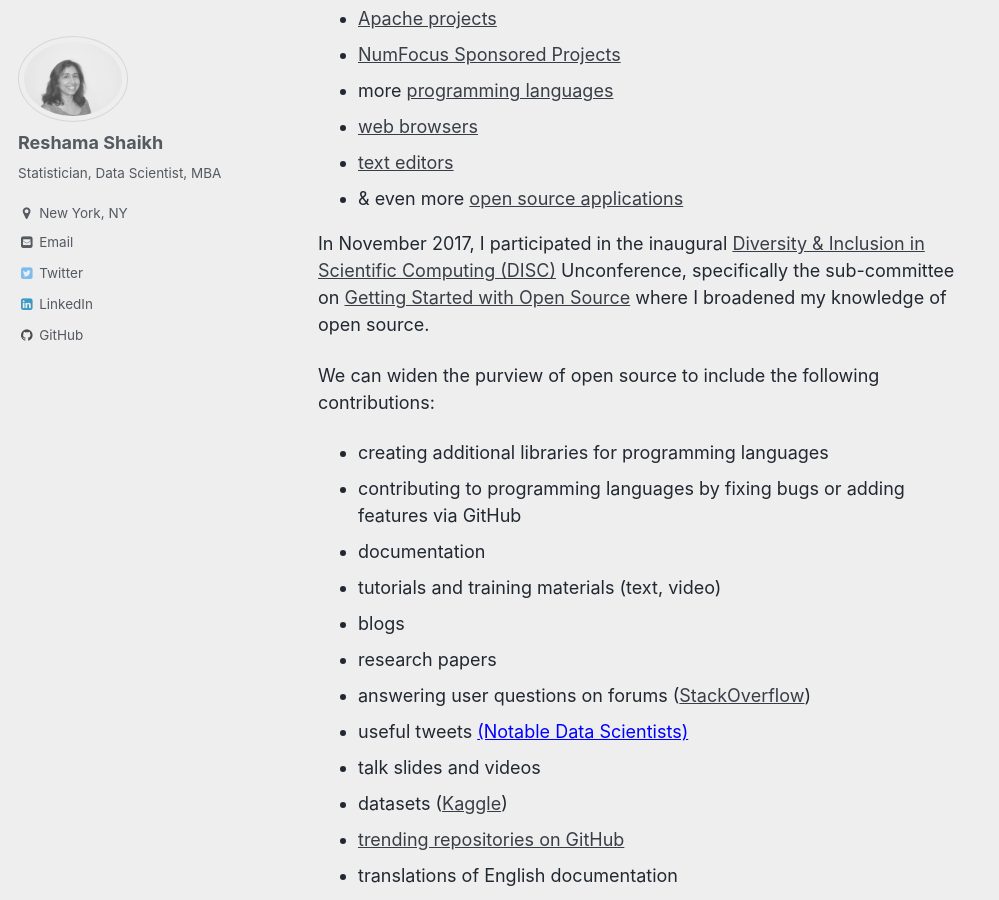
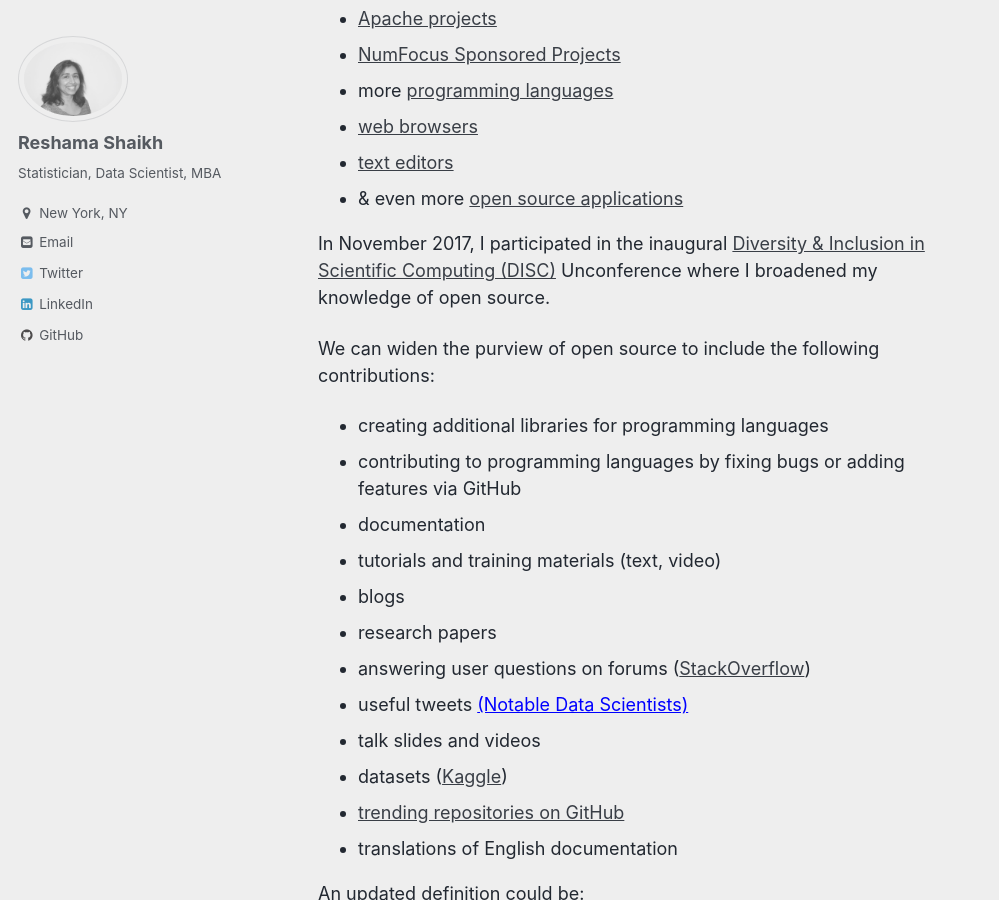
Before and after one commit to reshamas/reshamas.github.io, a Jekyll site: the page built from _posts/2018-04-07-how-i-unknowingly-contributed-to-open-source.md, in a window 1280 px wide and 900 px high, scrolled down 1620 px. Shown: the whole window, without its empty margins (0-999 px from the left). Built offline with Jekyll 4.4.1, drawn with Linux system fonts in a browser that asks for light colours; emoji names are drawn with the system emoji font; comment, search, counter and statistics services are not loaded.

Commit message:
Update 2018-04-07-how-i-unknowingly-contributed-to-open-source.md

```diff
--- a/_posts/2018-04-07-how-i-unknowingly-contributed-to-open-source.md
+++ b/_posts/2018-04-07-how-i-unknowingly-contributed-to-open-source.md
@@ -31,7 +31,7 @@ Examples include:
 - [text editors](https://www.slant.co/topics/3418/~open-source-programming-text-editors)
 - & even more [open source applications](https://opensource.com/resources/projects-and-applications)
 
-In November 2017, I participated in the inaugural [Diversity & Inclusion in Scientific Computing (DISC)](https://pydata.org/nyc2017/diversity-inclusion/disc-unconference-2017/) Unconference, specifically the sub-committee on [Getting Started with Open Source](https://github.com/numfocus/getting-started-with-open-source) where I broadened my knowledge of open source.
+In November 2017, I participated in the inaugural [Diversity & Inclusion in Scientific Computing (DISC)](https://pydata.org/nyc2017/diversity-inclusion/disc-unconference-2017/) Unconference where I broadened my knowledge of open source.
 
 We can widen the purview of open source to include the following contributions:
 - creating additional libraries for programming languages
```
